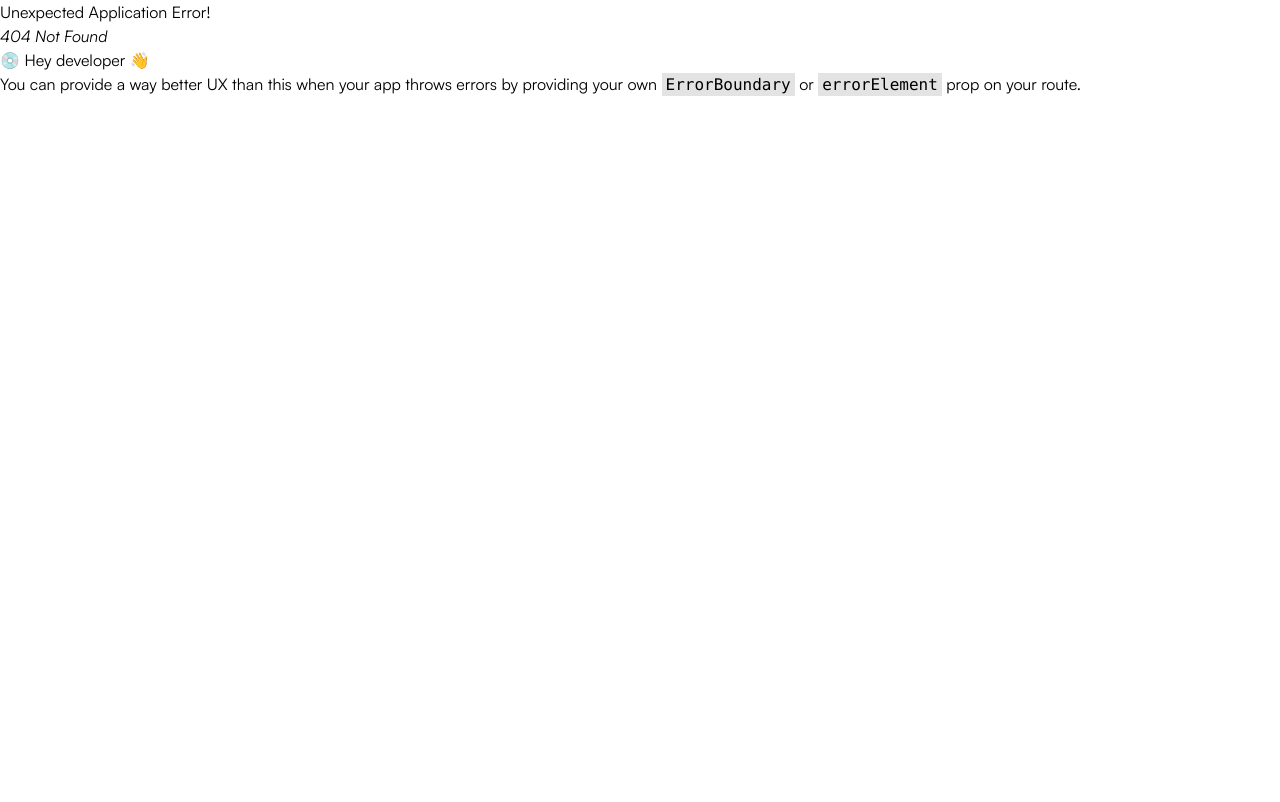
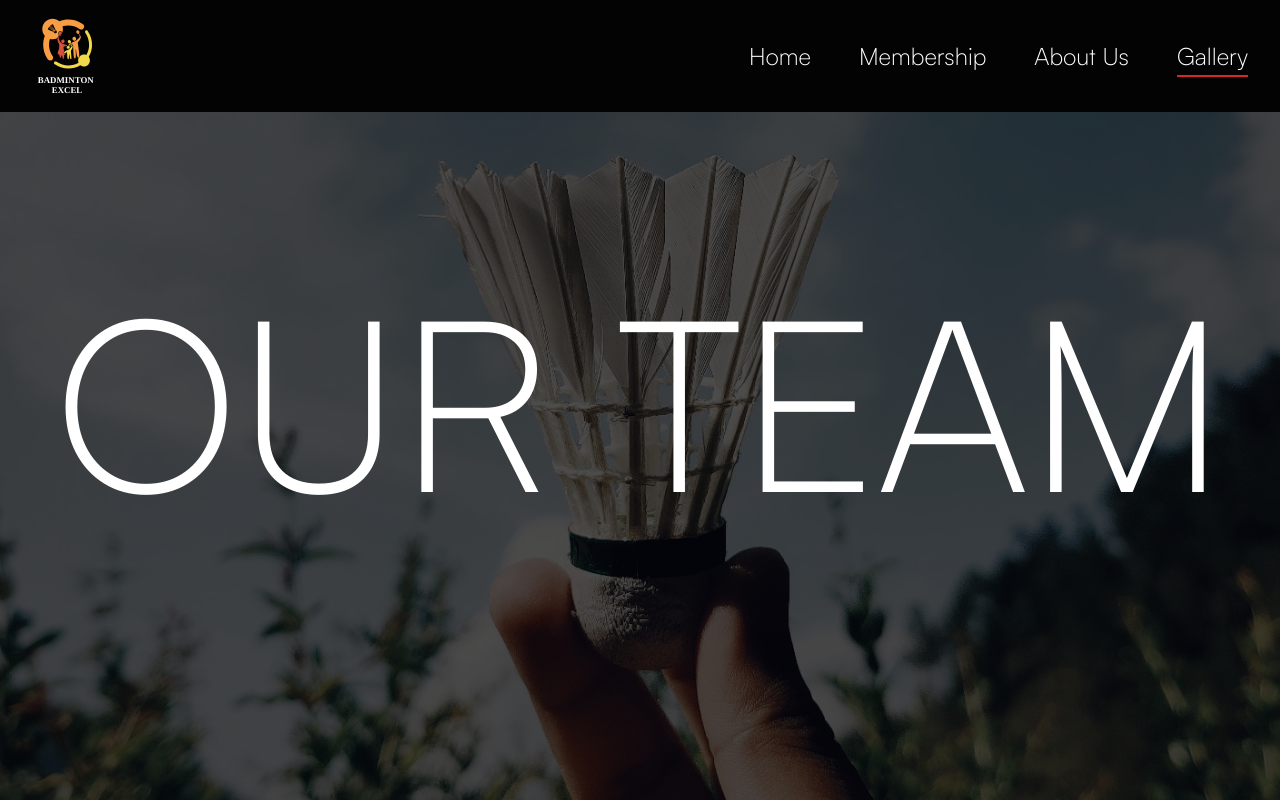
Before and after one commit to fola4/excel, a React (Vite) app: page /gallery in a window 1280 px wide. Before the commit this address had no page. Shown: the top 802 px of the page. Built offline with nearby package versions, Linux system fonts and the light colour scheme.

Commit message:
rearrange links change heading font change von image edit quote

```diff
--- a/src/components/MobileLinks.jsx
+++ b/src/components/MobileLinks.jsx
@@ -2,7 +2,7 @@ import React from "react";
 import { Link } from "react-router-dom";
 
 function MobileLinks({ menuOpen, setMenuOpen }) {
-  const links = ["Home", "Our Team", "Membership", "About Us"];
+  const links = ["Home", "Membership", "About Us", "Gallery"];
 
   return (
     <div
--- a/src/components/Navbar.jsx
+++ b/src/components/Navbar.jsx
@@ -5,7 +5,7 @@ import { close, menu, logo } from "../assets/images";
 import MobileLinks from "./MobileLinks";
 
 function Navbar() {
-  const links = ["Home", "Our Team", "Membership", "About Us"];
+  const links = ["Home", "Membership", "About Us", "Gallery"];
 
   const [menuOpen, setMenuOpen] = useState(false);
 
--- a/src/components/Slider.jsx
+++ b/src/components/Slider.jsx
@@ -37,7 +37,7 @@ const Slideshow = ({ images, interval = 3000, page }) => {
         {page == "main" ? (
           <div className="absolute grid h-full">
             <div className="flex flex-col gap-y-8 self-center">
-              <h1 className="text-center text-4xl font-bold tracking-widest text-white sm:text-5xl md:text-8xl lg:text-9xl">
+              <h1 className="text-center text-4xl font-normal tracking-widest text-white sm:text-5xl md:text-8xl lg:text-9xl">
                 Being good at Badminton{" "}
                 <span className="whitespace-nowrap">is everything.</span>
               </h1>
--- a/src/constants/index.js
+++ b/src/constants/index.js
@@ -29,7 +29,7 @@ export const aboutDescs = [
 export const teamMembers = [
   {
     name: "Von Oluwo",
-    image: vonracket,
+    image: placeholder,
   },
   {
     name: "Tushar Unalkat",
--- a/src/main.jsx
+++ b/src/main.jsx
@@ -19,7 +19,7 @@ const router = createBrowserRouter(
   createRoutesFromElements(
     <Route path="/" element={<App />}>
       <Route index element={<MainPage />} />
-      <Route path="our team" element={<Team />} />
+      <Route path="gallery" element={<Team />} />
       <Route path="membership" element={<Membership />} />
       <Route path="about us" element={<About />} />
     </Route>
--- a/src/pages/MainPage.jsx
+++ b/src/pages/MainPage.jsx
@@ -206,15 +206,17 @@ function MainPage() {
         <i className="fa-solid fa-quote-right absolute bottom-0 right-0 text-[10rem] text-black opacity-20 duration-1000 group-hover:rotate-[-720deg] group-hover:scale-125 md:text-[10rem] lg:text-[15rem]"></i>
 
         <h3 className="text-center text-5xl font-light leading-[1.1] md:text-6xl lg:px-6 lg:text-8xl lg:leading-[1.35]">
-          "When you play badminton, play with{" "}
-          <span className="text-red-500">passion</span>, play with{" "}
-          <span className="text-red-500">heart</span>, and leave{" "}
-          <span className="text-red-500">everything</span> on the court."
+          "Badminton is like ballet dancing. It requires a lot of{" "}
+          <span className="text-red-500">control</span>, strength,{" "}
+          <span className="text-red-500">mind play</span> and measured move
+          <span className="text-red-500">ment</span>."
         </h3>
 
         <hr className="my-8 border-black" />
 
-        <p className="italic lg:pt-8 lg:text-2xl">- Gail Emms</p>
+        <p className="text-center text-lg italic lg:pt-8 lg:text-2xl">
+          - Aamir Khan
+        </p>
       </article>
     </div>
   );
```
